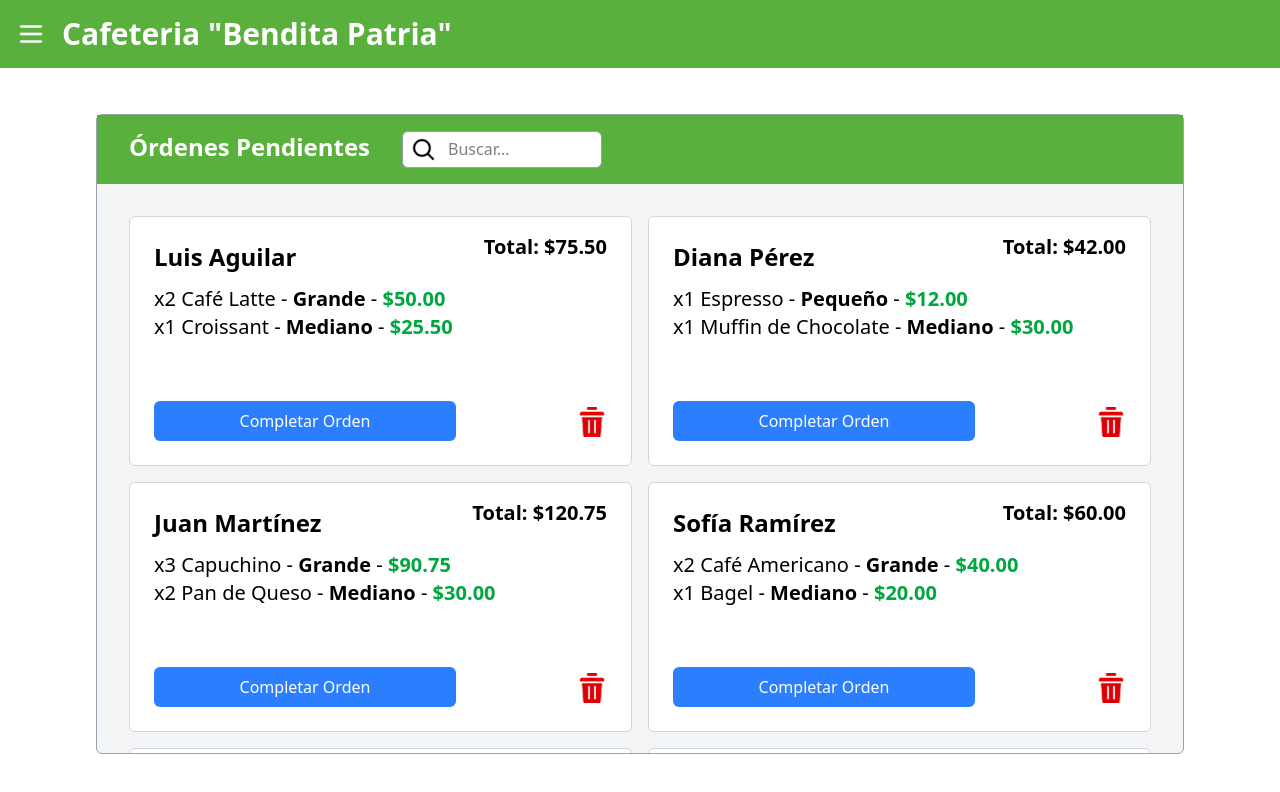
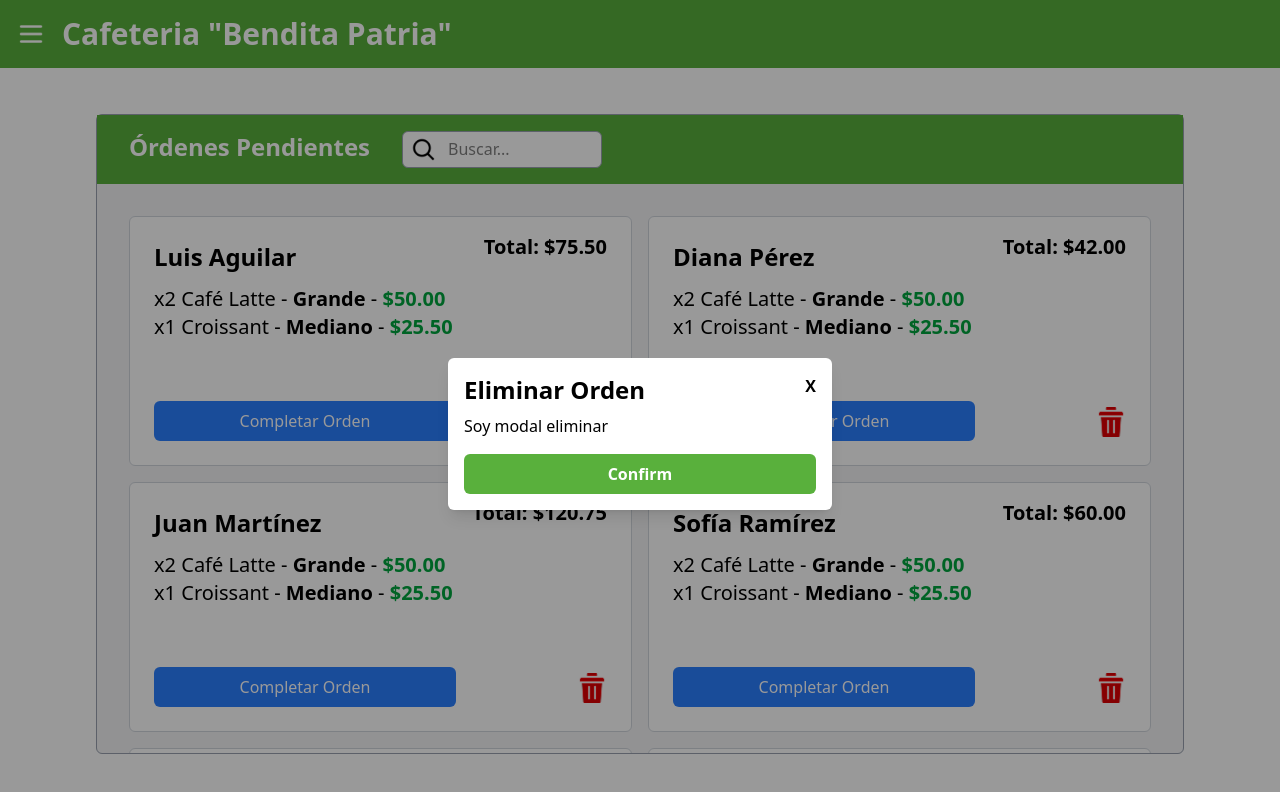
Before and after one commit to SeaBassy4/PUCA_Front_End, a React (Vite) app: page /ordenes in a window 1280 px wide. Both pictures are taken after a click on the picture 592 px from the left and 421 px from the top of the page. Shown: the top 792 px of the page. Built offline with nearby package versions, Linux system fonts and the light colour scheme.

Commit message:
avance de modales en orders page

```diff
--- /dev/null
+++ b/src/components/Modal.jsx
@@ -0,0 +1,29 @@
+import React from "react";
+
+const Modal = ({ onClick, onClose, children, title }) => {
+  return (
+    <>
+      <div className="fixed inset-0 bg-black opacity-40 flex items-center justify-center z-40" />
+      <div className="bg-white p-4 flex flex-col rounded-md z-50 w-[30%] absolute top-1/2 left-1/2 transform -translate-x-1/2 -translate-y-1/2 shadow-lg">
+        <h2 className="text-2xl font-bold mb-2">{title}</h2>
+        <div>{children}</div>
+        <div className="flex justify-end mt-4">
+          <span
+            onClick={onClose}
+            className="font-semibold p-2 cursor-pointer absolute top-2 right-2"
+          >
+            X
+          </span>
+          <button
+            onClick={onClick}
+            className="bg-[#59B03C] text-white font-semibold py-2 px-4 rounded-md w-full"
+          >
+            Confirm
+          </button>
+        </div>
+      </div>
+    </>
+  );
+};
+
+export default Modal;
--- a/src/components/orders/OrderCard.jsx
+++ b/src/components/orders/OrderCard.jsx
@@ -1,137 +1,6 @@
 import React from "react";
 
-const OrderCard = ({ order }) => {
-  //hacemos fetch de los detalles de la orden (dummy set por ahora)
-  //debemos de ver que coincida el id de la "order" property y el id del "detalleOrden"
-  //para mostrar los detalles de esa orden en particular que estamos recibiendo
-  const detalleOrdenes = [
-    {
-      idOrden: 1,
-      idProducto: "Café Latte",
-      idTamaño: "Grande",
-      cantidad: 2,
-      precioUnitario: 25.0,
-    },
-    {
-      idOrden: 1,
-      idProducto: "Croissant",
-      idTamaño: "Mediano",
-      cantidad: 1,
-      precioUnitario: 25.5,
-    },
-    {
-      idOrden: 2,
-      idProducto: "Espresso",
-      idTamaño: "Pequeño",
-      cantidad: 1,
-      precioUnitario: 12.0,
-    },
-    {
-      idOrden: 2,
-      idProducto: "Muffin de Chocolate",
-      idTamaño: "Mediano",
-      cantidad: 1,
-      precioUnitario: 30.0,
-    },
-    {
-      idOrden: 3,
-      idProducto: "Capuchino",
-      idTamaño: "Grande",
-      cantidad: 3,
-      precioUnitario: 30.25,
-    },
-    {
-      idOrden: 3,
-      idProducto: "Pan de Queso",
-      idTamaño: "Mediano",
-      cantidad: 2,
-      precioUnitario: 15.0,
-    },
-    {
-      idOrden: 4,
-      idProducto: "Café Americano",
-      idTamaño: "Grande",
-      cantidad: 2,
-      precioUnitario: 20.0,
-    },
-    {
-      idOrden: 4,
-      idProducto: "Bagel",
-      idTamaño: "Mediano",
-      cantidad: 1,
-      precioUnitario: 20.0,
-    },
-    {
-      idOrden: 5,
-      idProducto: "Chocolate Caliente",
-      idTamaño: "Grande",
-      cantidad: 1,
-      precioUnitario: 35.0,
-    },
-    {
-      idOrden: 5,
-      idProducto: "Brownie",
-      idTamaño: "Mediano",
-      cantidad: 2,
-      precioUnitario: 27.75,
-    },
-    {
-      idOrden: 6,
-      idProducto: "Latte Vainilla",
-      idTamaño: "Grande",
-      cantidad: 2,
-      precioUnitario: 25.0,
-    },
-    {
-      idOrden: 6,
-      idProducto: "Donut",
-      idTamaño: "Pequeño",
-      cantidad: 1,
-      precioUnitario: 5.25,
-    },
-    {
-      idOrden: 7,
-      idProducto: "Café Mocha",
-      idTamaño: "Grande",
-      cantidad: 2,
-      precioUnitario: 30.0,
-    },
-    {
-      idOrden: 7,
-      idProducto: "Panqué",
-      idTamaño: "Mediano",
-      cantidad: 2,
-      precioUnitario: 25.0,
-    },
-    {
-      idOrden: 8,
-      idProducto: "Té Verde",
-      idTamaño: "Pequeño",
-      cantidad: 1,
-      precioUnitario: 10.0,
-    },
-    {
-      idOrden: 8,
-      idProducto: "Galletas",
-      idTamaño: "Pequeño",
-      cantidad: 2,
-      precioUnitario: 12.5,
-    },
-  ];
-  /*
-  {
-      idOrden: 1,
-      idProducto: "Café Latte",
-      idTamaño: "Grande",
-      cantidad: 2,
-      precioUnitario: 25.0,
-    },
-  */
-
-  const productos = detalleOrdenes.filter(
-    (detalleOrden) => order.idOrden === detalleOrden.idOrden
-  );
-
+const OrderCard = ({ order, onComplete, onDelete, productos }) => {
   return (
     <div className="flex flex-col border relative bg-white border-gray-300 p-6 rounded-md w-full h-[250px]">
       <h1 className="font-bold text-2xl mb-3">{order.idUsuario}</h1>
@@ -146,7 +15,10 @@ const OrderCard = ({ order }) => {
           </li>
         ))}
       </ul>
-      <button className="bg-blue-500 text-white py-2 px-4 rounded-md hover:bg-blue-600 mt-auto w-2/3">
+      <button
+        onClick={onComplete}
+        className="bg-blue-500 text-white py-2 px-4 rounded-md hover:bg-blue-600 mt-auto w-2/3"
+      >
         Completar Orden{" "}
       </button>
       {/* absolute positioned elements */}
@@ -155,6 +27,7 @@ const OrderCard = ({ order }) => {
         width={30}
         alt="borrar"
         className="absolute bottom-7 right-6 cursor-pointer"
+        onClick={onDelete}
       />
       <span className="absolute top-4 right-6 font-bold text-xl">
         Total: ${order.total.toFixed(2)}
--- a/src/pages/OrdersPage.jsx
+++ b/src/pages/OrdersPage.jsx
@@ -1,6 +1,8 @@
 import React from "react";
 import OrderCard from "../components/orders/OrderCard";
 import SearchBox from "../components/SearchBox";
+import Modal from "../components/Modal";
+import { useState, useEffect } from "react";
 
 const OrdersPage = () => {
   //hacemos fetch de las ordenes pendientes (dummy set por ahora)
@@ -71,8 +73,148 @@ const OrdersPage = () => {
     },
   ];
 
+  //hacemos fetch de los detalles de la orden (dummy set por ahora)
+  //debemos de ver que coincida el id de la "order" property y el id del "detalleOrden"
+  //para mostrar los detalles de esa orden en particular que estamos recibiendo
+  const detalleOrdenes = [
+    {
+      idOrden: 1,
+      idProducto: "Café Latte",
+      idTamaño: "Grande",
+      cantidad: 2,
+      precioUnitario: 25.0,
+    },
+    {
+      idOrden: 1,
+      idProducto: "Croissant",
+      idTamaño: "Mediano",
+      cantidad: 1,
+      precioUnitario: 25.5,
+    },
+    {
+      idOrden: 2,
+      idProducto: "Espresso",
+      idTamaño: "Pequeño",
+      cantidad: 1,
+      precioUnitario: 12.0,
+    },
+    {
+      idOrden: 2,
+      idProducto: "Muffin de Chocolate",
+      idTamaño: "Mediano",
+      cantidad: 1,
+      precioUnitario: 30.0,
+    },
+    {
+      idOrden: 3,
+      idProducto: "Capuchino",
+      idTamaño: "Grande",
+      cantidad: 3,
+      precioUnitario: 30.25,
+    },
+    {
+      idOrden: 3,
+      idProducto: "Pan de Queso",
+      idTamaño: "Mediano",
+      cantidad: 2,
+      precioUnitario: 15.0,
+    },
+    {
+      idOrden: 4,
+      idProducto: "Café Americano",
+      idTamaño: "Grande",
+      cantidad: 2,
+      precioUnitario: 20.0,
+    },
+    {
+      idOrden: 4,
+      idProducto: "Bagel",
+      idTamaño: "Mediano",
+      cantidad: 1,
+      precioUnitario: 20.0,
+    },
+    {
+      idOrden: 5,
+      idProducto: "Chocolate Caliente",
+      idTamaño: "Grande",
+      cantidad: 1,
+      precioUnitario: 35.0,
+    },
+    {
+      idOrden: 5,
+      idProducto: "Brownie",
+      idTamaño: "Mediano",
+      cantidad: 2,
+      precioUnitario: 27.75,
+    },
+    {
+      idOrden: 6,
+      idProducto: "Latte Vainilla",
+      idTamaño: "Grande",
+      cantidad: 2,
+      precioUnitario: 25.0,
+    },
+    {
+      idOrden: 6,
+      idProducto: "Donut",
+      idTamaño: "Pequeño",
+      cantidad: 1,
+      precioUnitario: 5.25,
+    },
+    {
+      idOrden: 7,
+      idProducto: "Café Mocha",
+      idTamaño: "Grande",
+      cantidad: 2,
+      precioUnitario: 30.0,
+    },
+    {
+      idOrden: 7,
+      idProducto: "Panqué",
+      idTamaño: "Mediano",
+      cantidad: 2,
+      precioUnitario: 25.0,
+    },
+    {
+      idOrden: 8,
+      idProducto: "Té Verde",
+      idTamaño: "Pequeño",
+      cantidad: 1,
+      precioUnitario: 10.0,
+    },
+    {
+      idOrden: 8,
+      idProducto: "Galletas",
+      idTamaño: "Pequeño",
+      cantidad: 2,
+      precioUnitario: 12.5,
+    },
+  ];
+  /*{
+      idOrden: 1,
+      idProducto: "Café Latte",
+      idTamaño: "Grande",
+      cantidad: 2,
+      precioUnitario: 25.0,
+    }, */
+
+  //use states
+  const [showCompleteOrderModal, setShowCompleteOrderModal] = useState(false);
+  const [showDeleteOrderModal, setShowDeleteOrderModal] = useState(false);
+  const [selectedOrder, setSelectedOrder] = useState(null);
+
+  //effects
+  useEffect(() => {
+    console.log("showCompleteOrderModal:", showCompleteOrderModal);
+    console.log("showDeleteOrderModal:", showDeleteOrderModal);
+  }, [showCompleteOrderModal, showDeleteOrderModal]);
+
+  const productos = detalleOrdenes.filter(
+    (detalleOrden) => detalleOrden?.idOrden === selectedOrder?.idOrden
+  );
+
   return (
-    <div className="w-full flex-1 flex items-center justify-center">
+    <div className="relative w-full flex-1 flex items-center justify-center">
       <div className="w-[85%] h-[80vh] border border-gray-400 flex flex-col bg-gray-100 rounded-md">
         {/* Title y SearchBar Div */}
         <div className="bg-[#59B03C] p-4 flex">
@@ -86,11 +228,55 @@ const OrdersPage = () => {
         <div className="flex-1 w-full px-8 py-8 overflow-y-auto">
           <div className="grid grid-cols-2 gap-4">
             {ordenes.map((order) => (
-              <OrderCard key={order.idOrden} order={order} />
+              <OrderCard
+                productos={productos}
+                onComplete={() => {
+                  setSelectedOrder(order);
+                  setShowCompleteOrderModal((prev) => !prev);
+                }}
+                onDelete={() => {
+                  setSelectedOrder(order);
+                  setShowDeleteOrderModal((prev) => !prev);
+                }}
+                key={order.idOrden}
+                order={order}
+              />
             ))}
           </div>
         </div>
       </div>
+      {showCompleteOrderModal && (
+        <Modal
+          onClose={() => setShowCompleteOrderModal((prev) => !prev)}
+          title="Completar Orden"
+          message="¿Estás seguro de que deseas completar esta orden?"
+          onConfirm={() => setShowCompleteOrderModal((prev) => !prev)}
+        >
+          <p className="mb-2">
+            Esta acción mandará esta orden al historial y la marcará como
+            completada, ¿está usted seguro?
+          </p>
+          <ul className="my-2">
+            {productos?.map((prod) => (
+              <li key={prod.idProducto}>
+                x{prod.cantidad} {prod.idProducto} -{" "}
+                <span className="font-bold">{prod.idTamaño}</span>{" "}
+              </li>
+            ))}
+          </ul>
+        </Modal>
+      )}
+
+      {showDeleteOrderModal && (
+        <Modal
+          onClose={() => setShowDeleteOrderModal((prev) => !prev)}
+          title="Eliminar Orden"
+          message="¿Estás seguro de que deseas eliminar esta orden?"
+          onConfirm={() => setShowDeleteOrderModal((prev) => !prev)}
+        >
+          Soy modal eliminar
+        </Modal>
+      )}
     </div>
   );
 };
```
